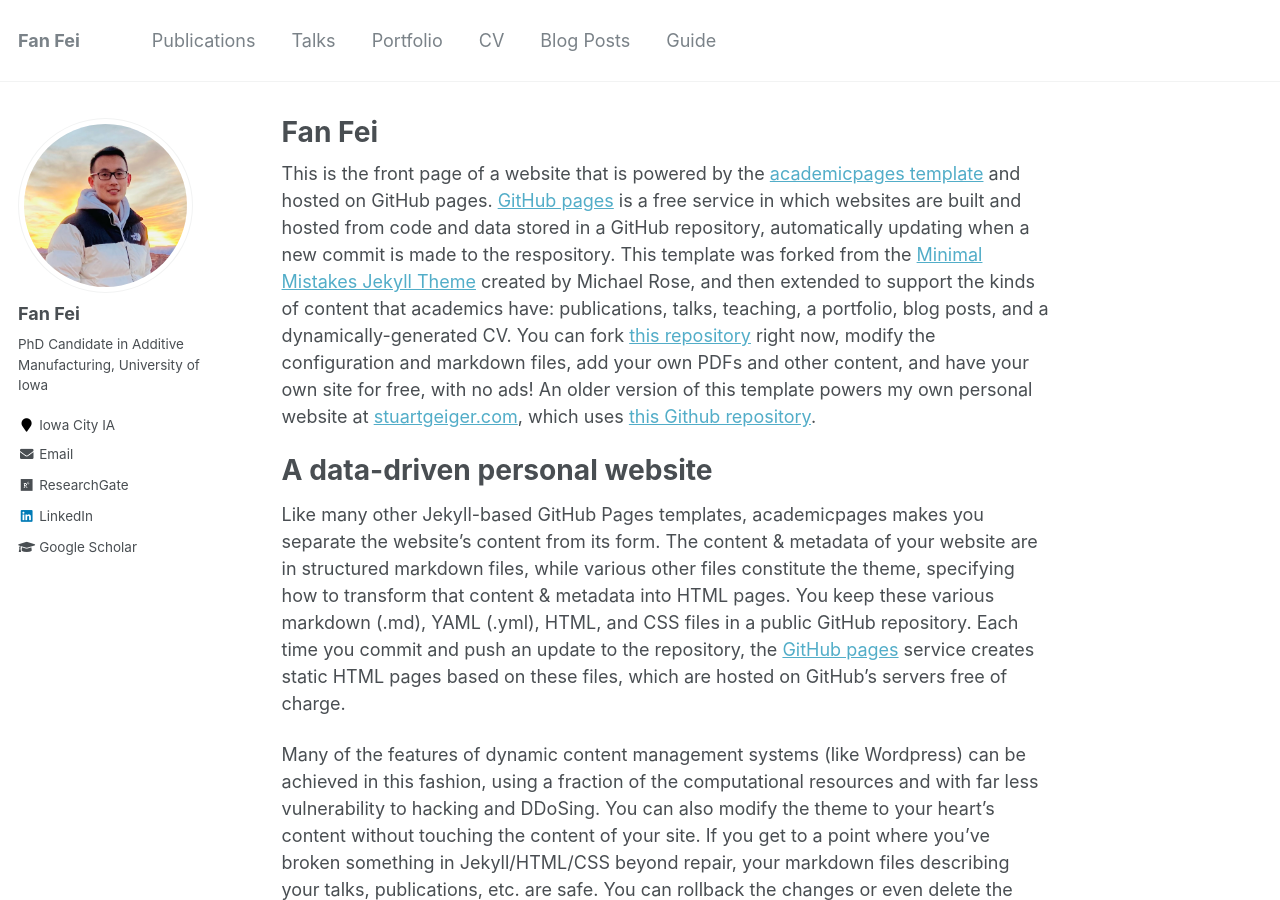
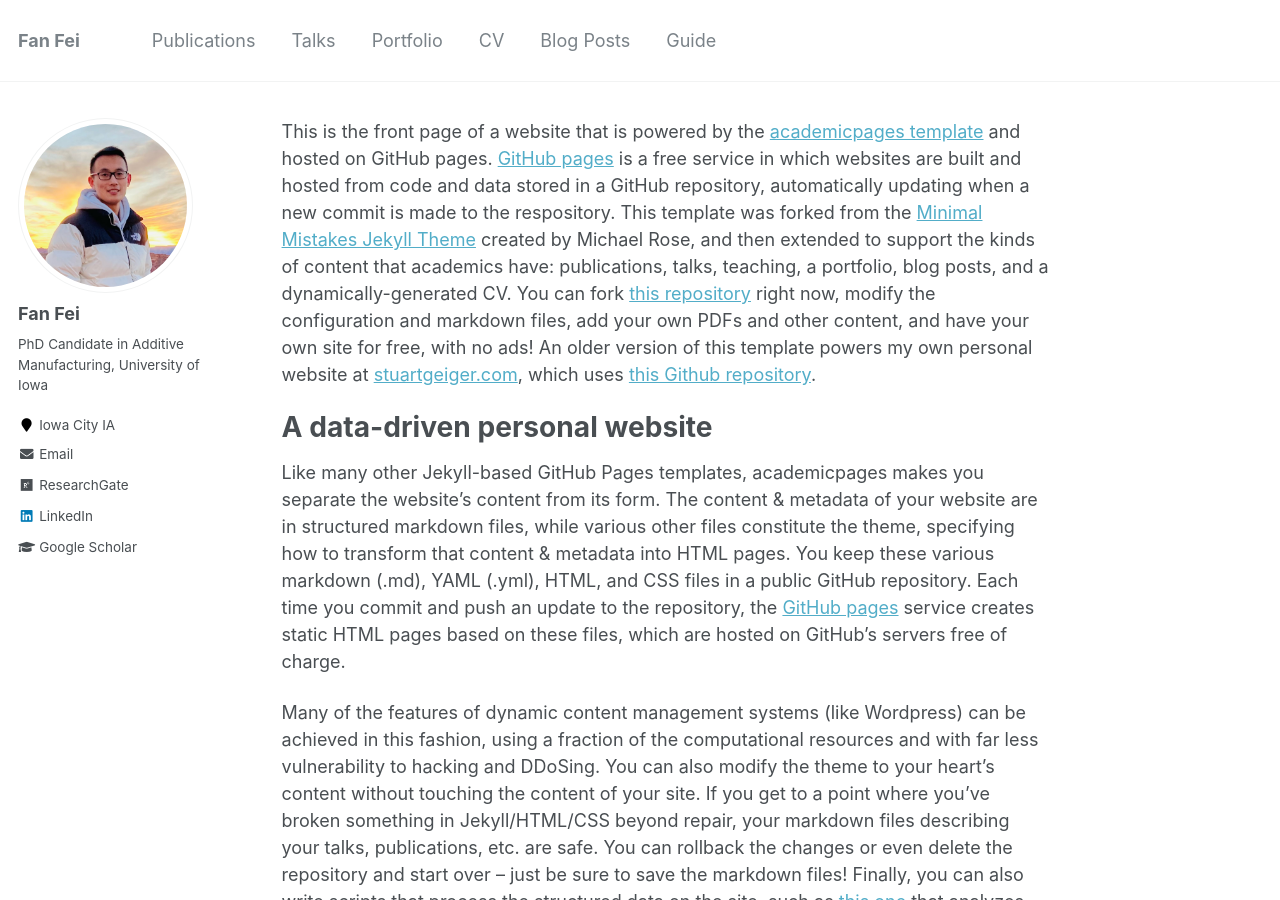
Before and after one commit to fanfeiuiowa/fanfeiuiowa.github.io, a Jekyll site: the page built from _pages/about.md, in a window 1280 px wide and 900 px high. Built offline with Jekyll 4.4.1, drawn with Linux system fonts in a browser that asks for light colours.

Commit message:
Update about.md

```diff
--- a/_pages/about.md
+++ b/_pages/about.md
@@ -1,6 +1,6 @@
 ---
 permalink: /
-title: "Fan Fei"
+title: # "Fan Fei"
 excerpt: "About me"
 author_profile: true
 redirect_from:
```
